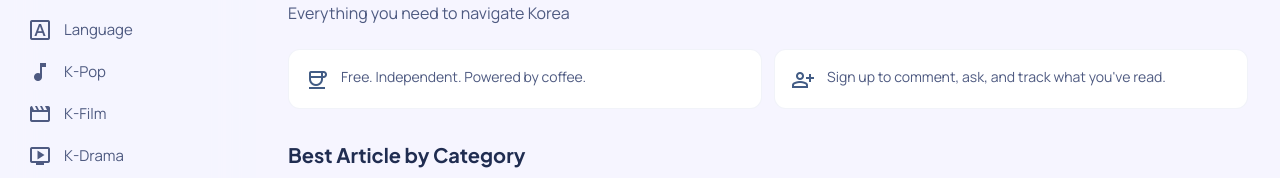
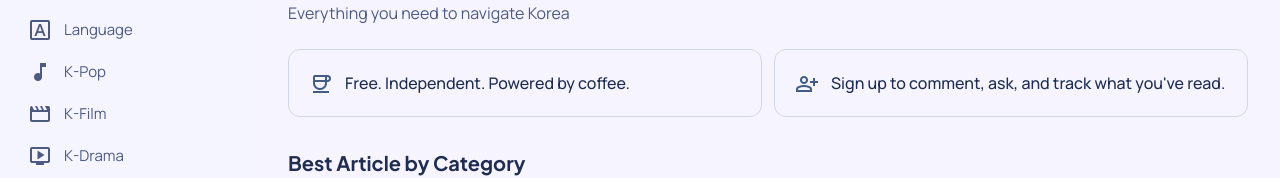
Before and after one commit to ventureops/know-korea, a Next.js app: page / in a window 1280 px wide. Shown: the part 159-337 px from the top of the page. Built offline with nearby package versions, Linux system fonts and the light colour scheme; no server answers; the database is empty.

Commit message:
style: enhance Home info cards — bolder text + primary color bg
Co-Authored-By: Claude Sonnet 4.6 <noreply@anthropic.com>

```diff
--- a/app/page.tsx
+++ b/app/page.tsx
@@ -66,13 +66,13 @@ export default async function HomePage() {
 
         {/* Info cards */}
         <div className="grid grid-cols-1 sm:grid-cols-2 gap-3">
-          <div className="flex items-start gap-3 bg-surface-container-lowest border border-outline-variant/15 rounded-xl p-4">
-            <span className="material-symbols-outlined text-[20px] text-primary shrink-0 mt-0.5">coffee</span>
-            <p className="text-sm font-body text-on-surface-variant leading-relaxed">Free. Independent. Powered by coffee.</p>
+          <div className="flex items-start gap-3 bg-primary/8 border border-primary/20 rounded-xl p-5">
+            <span className="material-symbols-outlined text-[22px] text-primary shrink-0 mt-0.5">coffee</span>
+            <p className="text-base font-body font-medium text-on-surface leading-relaxed">Free. Independent. Powered by coffee.</p>
           </div>
-          <div className="flex items-start gap-3 bg-surface-container-lowest border border-outline-variant/15 rounded-xl p-4">
-            <span className="material-symbols-outlined text-[20px] text-primary shrink-0 mt-0.5">person_add</span>
-            <p className="text-sm font-body text-on-surface-variant leading-relaxed">Sign up to comment, ask, and track what you&apos;ve read.</p>
+          <div className="flex items-start gap-3 bg-primary/8 border border-primary/20 rounded-xl p-5">
+            <span className="material-symbols-outlined text-[22px] text-primary shrink-0 mt-0.5">person_add</span>
+            <p className="text-base font-body font-medium text-on-surface leading-relaxed">Sign up to comment, ask, and track what you&apos;ve read.</p>
           </div>
         </div>
       </section>
```
